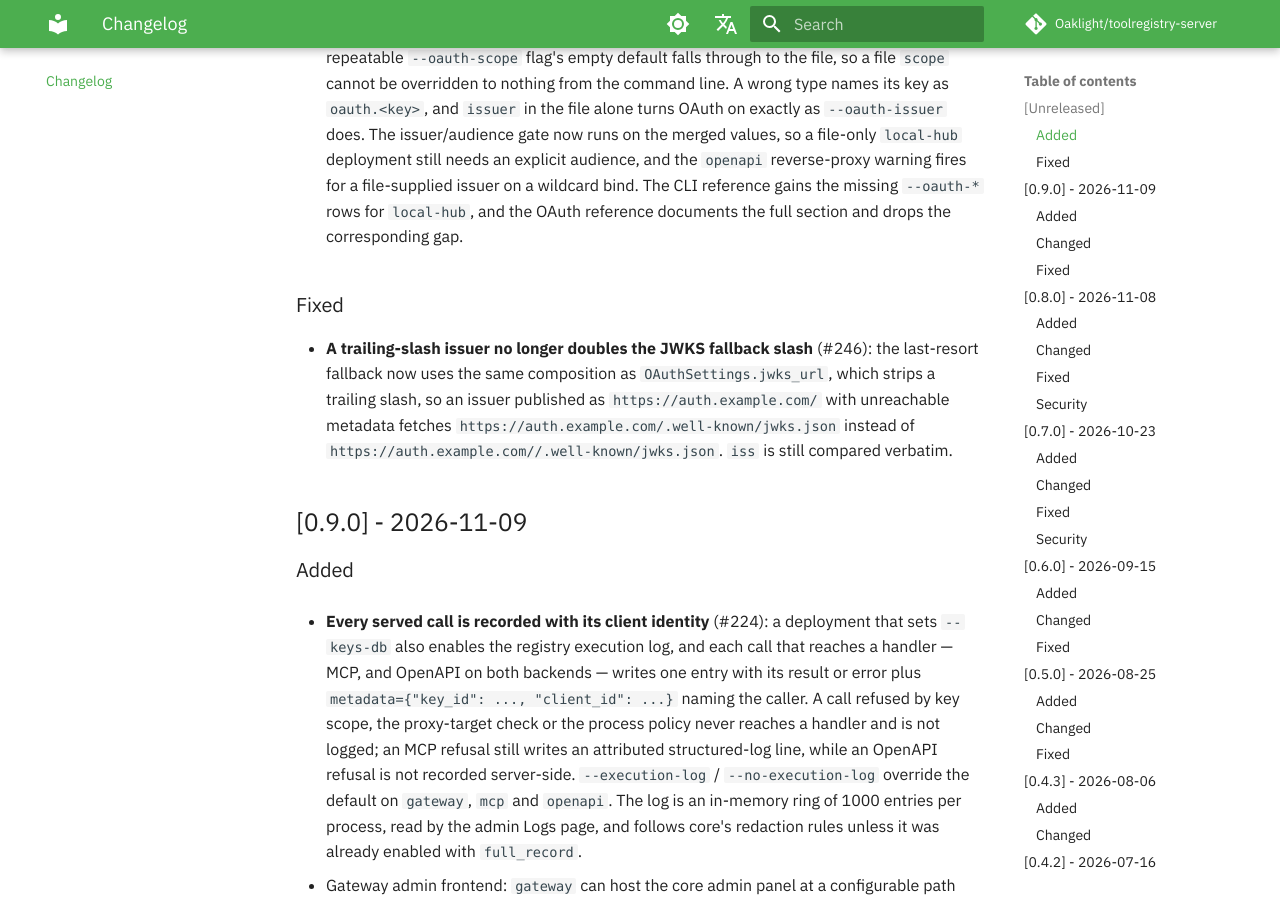
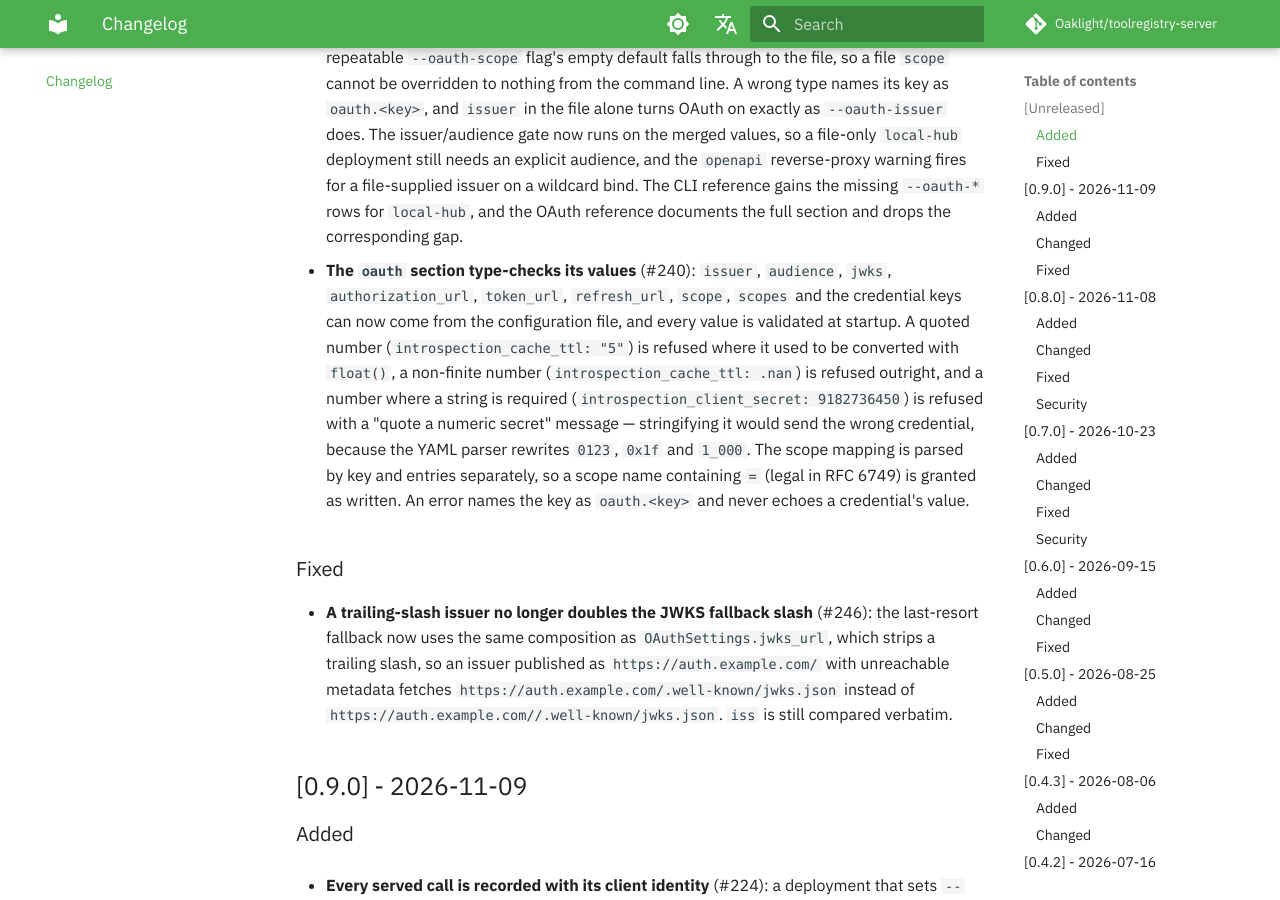
Before and after one commit to Oaklight/toolregistry-server, an MkDocs documentation site: the page built from docs/changelog.md, in a window 1280 px wide and 900 px high, scrolled down 5200 px. Built offline with MkDocs 1.6.1 and Material for MkDocs 9.7.7, drawn with Linux system fonts in a browser that asks for light colours; some web fonts are replaced; comment, search, counter and statistics services are not loaded.

Commit message:
docs(oauth): note that the oauth section type-checks its values
Refs #240

```diff
--- a/docs/changelog.md
+++ b/docs/changelog.md
@@ -32,6 +32,8 @@ The format is based on [Keep a Changelog](https://keepachangelog.com/en/1.1.0/),
 - **OAuth deployment and client documentation** (#240): new pages cover the resource server end to end — an [OAuth reference](reference/oauth.md) with every flag, its precedence and each command's derived audience; a [deployment guide](guides/oauth-deployment.md) for the discovery chain, reverse proxies, least-privilege scope mapping and troubleshooting; and [client walkthroughs](guides/oauth-clients.md) for Gemini custom connected apps (confidential client, Google-hosted redirect URI), Claude and ChatGPT connectors (CIMD, DCR or manual registration) and Swagger UI. The #234 and #235 entries are cross-referenced instead of repeated. The pages also recorded the gaps at that time — no introspection, no built-in authorization server, and no `oauth2-redirect.html` for the built-in Swagger UI page; the first and last are closed by #253 and #245 below.
 
 - **The `oauth` configuration section carries every Track A setting** (#240): the section previously read only the introspection keys and the static client limits, so the issuer, audience, JWKS endpoint, OpenAPI flow endpoints and scope mapping needed flags. Every key is now named after its flag with the `oauth_` prefix removed (`issuer`, `audience`, `jwks`, `authorization_url`, `token_url`, `refresh_url`, `scope`, `scopes`, plus the existing `introspection_*` and `concurrency_claim`). `scope` takes a mapping from a scope to its entries, or the flag's `SCOPE=ENTRY[,ENTRY]` list; `scopes` takes a list of strings or a space-separated string. A flag still wins, and the file applies only when its flag is absent; the repeatable `--oauth-scope` flag's empty default falls through to the file, so a file `scope` cannot be overridden to nothing from the command line. A wrong type names its key as `oauth.<key>`, and `issuer` in the file alone turns OAuth on exactly as `--oauth-issuer` does. The issuer/audience gate now runs on the merged values, so a file-only `local-hub` deployment still needs an explicit audience, and the `openapi` reverse-proxy warning fires for a file-supplied issuer on a wildcard bind. The CLI reference gains the missing `--oauth-*` rows for `local-hub`, and the OAuth reference documents the full section and drops the corresponding gap.
+
+- **The `oauth` section type-checks its values** (#240): `issuer`, `audience`, `jwks`, `authorization_url`, `token_url`, `refresh_url`, `scope`, `scopes` and the credential keys can now come from the configuration file, and every value is validated at startup. A quoted number (`introspection_cache_ttl: "5"`) is refused where it used to be converted with `float()`, a non-finite number (`introspection_cache_ttl: .nan`) is refused outright, and a number where a string is required (`introspection_client_secret: 9182736450`) is refused with a "quote a numeric secret" message — stringifying it would send the wrong credential, because the YAML parser rewrites `0123`, `0x1f` and `1_000`. The scope mapping is parsed by key and entries separately, so a scope name containing `=` (legal in RFC 6749) is granted as written. An error names the key as `oauth.<key>` and never echoes a credential's value.
 
 ### Fixed
 
```
